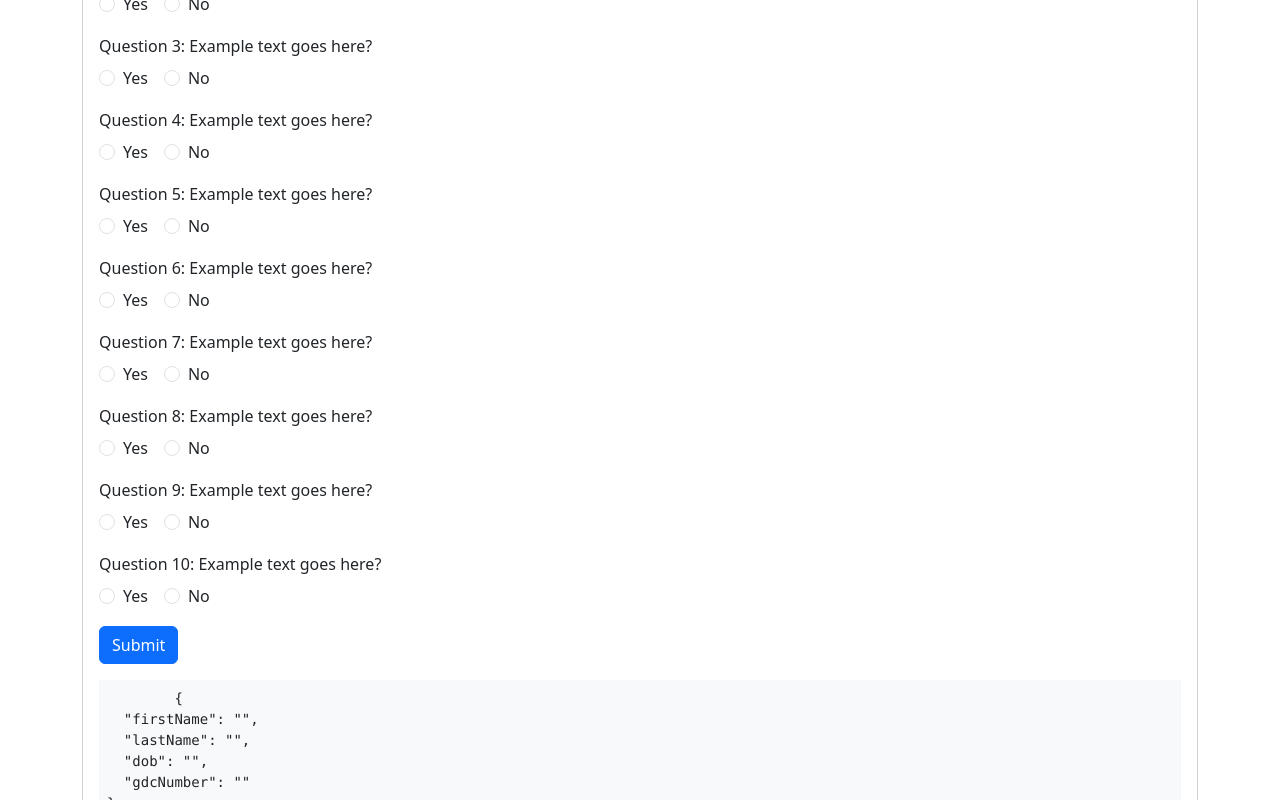
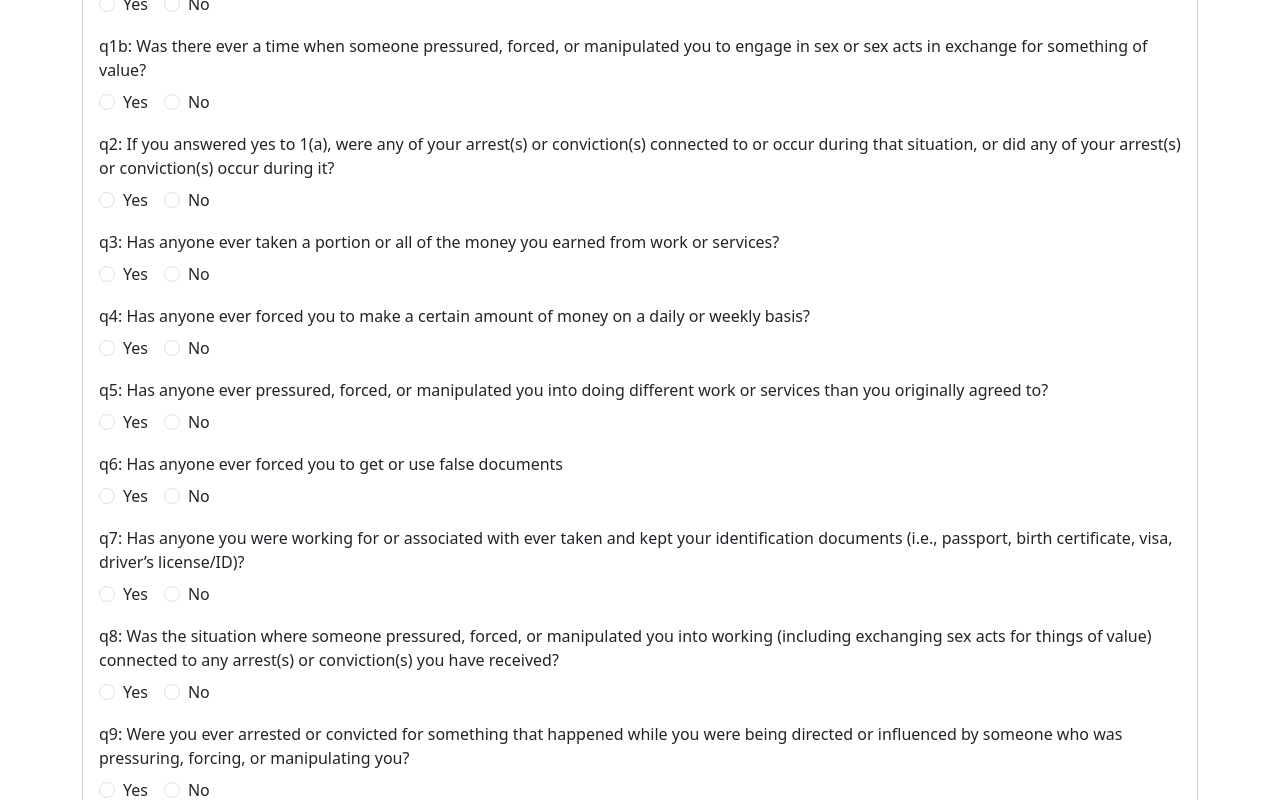
Before and after one commit to carisaelam/cease-scoring-tool, a Vue app: page / in a window 1280 px wide. Shown: the part 600-1400 px from the top of the page. Built offline with nearby package versions, Linux system fonts and the light colour scheme; the HTML template or start-up script is replaced by a standard one.

Commit message:
Move questions to lib file and populate

```diff
--- /dev/null
+++ b/src/lib/questions.ts
@@ -0,0 +1,50 @@
+export const QUESTIONS = [
+  {
+    id: 'q1',
+    text: 'Have you ever had sex or performed sex acts in exchange for things of value (for example: money, housing, drugs, food, etc.)?',
+  },
+  {
+    id: 'q1a',
+    text: `Were you a minor or under the age of 18`,
+  },
+  {
+    id: 'q1b',
+    text: 'Was there ever a time when someone pressured, forced, or manipulated you to engage in sex or sex acts in exchange for something of value?',
+  },
+  {
+    id: 'q2',
+    text: 'If you answered yes to 1(a), were any of your arrest(s) or conviction(s) connected to or occur during that situation, or did any of your arrest(s) or conviction(s) occur during it?',
+  },
+  {
+    id: 'q3',
+    text: 'Has anyone ever taken a portion or all of the money you earned from work or services?',
+  },
+  {
+    id: 'q4',
+    text: 'Has anyone ever forced you to make a certain amount of money on a daily or weekly basis?',
+  },
+  {
+    id: 'q5',
+    text: 'Has anyone ever pressured, forced, or manipulated you into doing different work or services than you originally agreed to?',
+  },
+  {
+    id: 'q6',
+    text: 'Has anyone ever forced you to get or use false documents',
+  },
+  {
+    id: 'q7',
+    text: 'Has anyone you were working for or associated with ever taken and kept your identification documents (i.e., passport, birth certificate, visa, driver’s license/ID)?',
+  },
+  {
+    id: 'q8',
+    text: 'Was the situation where someone pressured, forced, or manipulated you into working (including exchanging sex acts for things of value) connected to any arrest(s) or conviction(s) you have received?',
+  },
+  {
+    id: 'q9',
+    text: 'Were you ever arrested or convicted for something that happened while you were being directed or influenced by someone who was pressuring, forcing, or manipulating you?',
+  },
+  {
+    id: 'q10',
+    text: 'If initial screening indicates that you may be eligible for remedies under the Survivors First Act, would you like to be contacted to schedule an interview?',
+  },
+] as const
--- a/src/pages/FormPage.vue
+++ b/src/pages/FormPage.vue
@@ -9,7 +9,10 @@
         {{ errorMsg }}
       </div>
 
+      <!-- Form -->
       <form>
+        <!-- DEMOGRAPHICS -->
+        <div class="demographics__form__container">
           <!-- First Name -->
           <div class="mb-3">
             <label for="firstName" class="form-label">Legal First Name</label>
@@ -20,7 +23,6 @@
               class="form-control"
             />
           </div>
-
           <!-- Last Name -->
           <div class="mb-3">
             <label for="lastName" class="form-label">Legal Last Name</label>
@@ -31,13 +33,11 @@
               class="form-control"
             />
           </div>
-
           <!-- Date of Birth -->
           <div class="mb-3">
             <label for="dob" class="form-label">Date of Birth</label>
             <input v-model="store.demographics.dob" type="date" id="dob" class="form-control" />
           </div>
-
           <!-- GDC Inmate Number -->
           <div class="mb-3">
             <label for="gdcNumber" class="form-label">GDC Inmate Number</label>
@@ -50,247 +50,34 @@
               autocomplete="off"
             />
           </div>
+        </div>
 
-        <!-- Questions -->
-        <div class="question__container">
-          <!-- Question 1 -->
+        <!-- QUESTIONS -->
+        <div class="questions__form__container">
+          <!-- Question loop -->
+          <div v-for="question in QUESTIONS" v-bind:key="question.id">
             <div class="mb-3">
-            <label class="form-label d-block">Question 1: Example text goes here?</label>
+              <label class="form-label d-block">{{ question.id }}: {{ question.text }}</label>
               <div class="form-check form-check-inline">
                 <input
                   class="form-check-input"
                   type="radio"
                   :value="true"
-                v-model="store.answers.q1"
-                id="q1-yes"
+                  v-model="store.answers[question.id]"
+                  :id="question.id + '-yes'"
                 />
-              <label class="form-check-label" for="q1-yes">Yes</label>
+                <label class="form-check-label" :for="question.id + '-yes'">Yes</label>
               </div>
               <div class="form-check form-check-inline">
                 <input
                   class="form-check-input"
                   type="radio"
+                  :id="question.id + '-no'"
                   :value="false"
-                v-model="store.answers.q1"
-                id="q1-no"
+                  v-model="store.answers[question.id]"
                 />
-              <label class="form-check-label" for="q1-no">No</label>
+                <label class="form-check-label" :for="question.id + '-no'">No</label>
               </div>
-          </div>
-          <!-- Question 2 -->
-          <div class="mb-3">
-            <label class="form-label d-block">Question 2: Example text goes here?</label>
-            <div class="form-check form-check-inline">
-              <input
-                class="form-check-input"
-                type="radio"
-                :value="true"
-                v-model="store.answers.q2"
-                id="q2-yes"
-              />
-              <label class="form-check-label" for="q2-yes">Yes</label>
-            </div>
-            <div class="form-check form-check-inline">
-              <input
-                class="form-check-input"
-                type="radio"
-                :value="false"
-                v-model="store.answers.q2"
-                id="q2-no"
-              />
-              <label class="form-check-label" for="q2-no">No</label>
-            </div>
-          </div>
-          <!-- Question 3 -->
-          <div class="mb-3">
-            <label class="form-label d-block">Question 3: Example text goes here?</label>
-            <div class="form-check form-check-inline">
-              <input
-                class="form-check-input"
-                type="radio"
-                :value="true"
-                v-model="store.answers.q3"
-                id="q3-yes"
-              />
-              <label class="form-check-label" for="q3-yes">Yes</label>
-            </div>
-            <div class="form-check form-check-inline">
-              <input
-                class="form-check-input"
-                type="radio"
-                :value="false"
-                v-model="store.answers.q3"
-                id="q3-no"
-              />
-              <label class="form-check-label" for="q3-no">No</label>
-            </div>
-          </div>
-          <!-- Question 4 -->
-          <div class="mb-3">
-            <label class="form-label d-block">Question 4: Example text goes here?</label>
-            <div class="form-check form-check-inline">
-              <input
-                class="form-check-input"
-                type="radio"
-                :value="true"
-                v-model="store.answers.q4"
-                id="q4-yes"
-              />
-              <label class="form-check-label" for="q4-yes">Yes</label>
-            </div>
-            <div class="form-check form-check-inline">
-              <input
-                class="form-check-input"
-                type="radio"
-                :value="false"
-                v-model="store.answers.q4"
-                id="q4-no"
-              />
-              <label class="form-check-label" for="q4-no">No</label>
-            </div>
-          </div>
-          <!-- Question 5 -->
-          <div class="mb-3">
-            <label class="form-label d-block">Question 5: Example text goes here?</label>
-            <div class="form-check form-check-inline">
-              <input
-                class="form-check-input"
-                type="radio"
-                :value="true"
-                v-model="store.answers.q5"
-                id="q5-yes"
-              />
-              <label class="form-check-label" for="q5-yes">Yes</label>
-            </div>
-            <div class="form-check form-check-inline">
-              <input
-                class="form-check-input"
-                type="radio"
-                :value="false"
-                v-model="store.answers.q5"
-                id="q5-no"
-              />
-              <label class="form-check-label" for="q5-no">No</label>
-            </div>
-          </div>
-          <!-- Question 6 -->
-          <div class="mb-3">
-            <label class="form-label d-block">Question 6: Example text goes here?</label>
-            <div class="form-check form-check-inline">
-              <input
-                class="form-check-input"
-                type="radio"
-                :value="true"
-                v-model="store.answers.q6"
-                id="q6-yes"
-              />
-              <label class="form-check-label" for="q6-yes">Yes</label>
-            </div>
-            <div class="form-check form-check-inline">
-              <input
-                class="form-check-input"
-                type="radio"
-                :value="false"
-                v-model="store.answers.q6"
-                id="q6-no"
-              />
-              <label class="form-check-label" for="q6-no">No</label>
-            </div>
-          </div>
-          <!-- Question 7 -->
-          <div class="mb-3">
-            <label class="form-label d-block">Question 7: Example text goes here?</label>
-            <div class="form-check form-check-inline">
-              <input
-                class="form-check-input"
-                type="radio"
-                :value="true"
-                v-model="store.answers.q7"
-                id="q7-yes"
-              />
-              <label class="form-check-label" for="q7-yes">Yes</label>
-            </div>
-            <div class="form-check form-check-inline">
-              <input
-                class="form-check-input"
-                type="radio"
-                :value="false"
-                v-model="store.answers.q7"
-                id="q7-no"
-              />
-              <label class="form-check-label" for="q7-no">No</label>
-            </div>
-          </div>
-          <!-- Question 8 -->
-          <div class="mb-3">
-            <label class="form-label d-block">Question 8: Example text goes here?</label>
-            <div class="form-check form-check-inline">
-              <input
-                class="form-check-input"
-                type="radio"
-                :value="true"
-                v-model="store.answers.q8"
-                id="q8-yes"
-              />
-              <label class="form-check-label" for="q8-yes">Yes</label>
-            </div>
-            <div class="form-check form-check-inline">
-              <input
-                class="form-check-input"
-                type="radio"
-                :value="false"
-                v-model="store.answers.q8"
-                id="q8-no"
-              />
-              <label class="form-check-label" for="q8-no">No</label>
-            </div>
-          </div>
-          <!-- Question 9 -->
-          <div class="mb-3">
-            <label class="form-label d-block">Question 9: Example text goes here?</label>
-            <div class="form-check form-check-inline">
-              <input
-                class="form-check-input"
-                type="radio"
-                :value="true"
-                v-model="store.answers.q9"
-                id="q9-yes"
-              />
-              <label class="form-check-label" for="q9-yes">Yes</label>
-            </div>
-            <div class="form-check form-check-inline">
-              <input
-                class="form-check-input"
-                type="radio"
-                :value="false"
-                v-model="store.answers.q9"
-                id="q9-no"
-              />
-              <label class="form-check-label" for="q9-no">No</label>
-            </div>
-          </div>
-          <!-- Question 10 -->
-          <div class="mb-3">
-            <label class="form-label d-block">Question 10: Example text goes here?</label>
-            <div class="form-check form-check-inline">
-              <input
-                class="form-check-input"
-                type="radio"
-                :value="true"
-                v-model="store.answers.q10"
-                id="q10-yes"
-              />
-              <label class="form-check-label" for="q10-yes">Yes</label>
-            </div>
-            <div class="form-check form-check-inline">
-              <input
-                class="form-check-input"
-                type="radio"
-                :value="false"
-                v-model="store.answers.q10"
-                id="q10-no"
-              />
-              <label class="form-check-label" for="q10-no">No</label>
             </div>
           </div>
         </div>
@@ -310,6 +97,7 @@
 <script setup lang="ts">
 import { useSubmissionStore } from '@/stores/submission'
 import { useRouter } from 'vue-router'
+import { QUESTIONS } from '../lib/questions.ts'
 
 import { ref } from 'vue'
 const router = useRouter()
```
Lines whose indentation alone changed are shown as unchanged.
